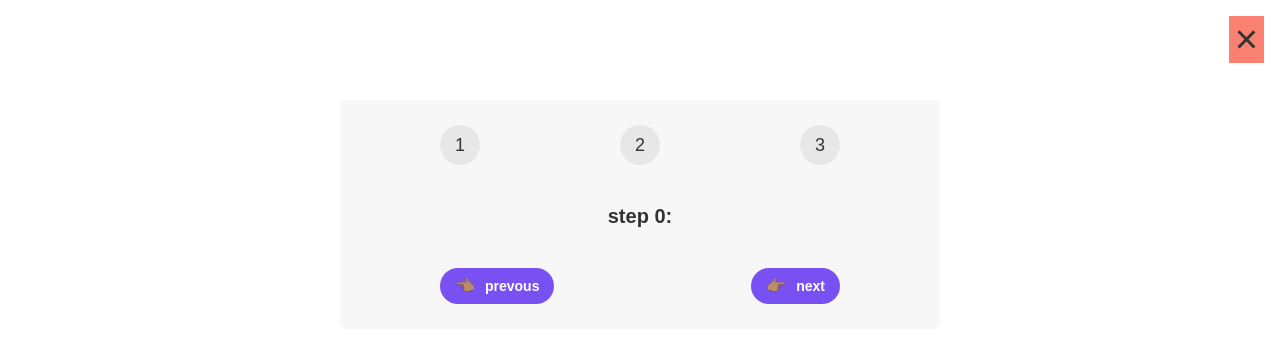
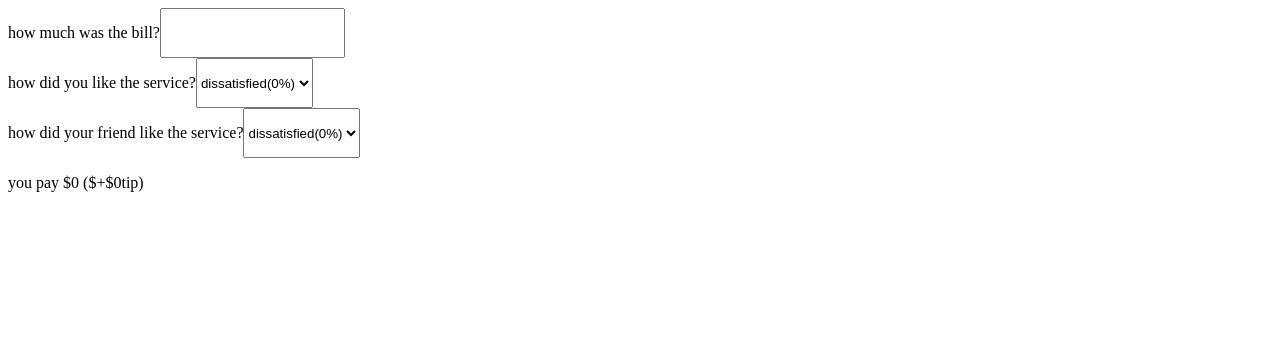
Before and after one commit to mojtabasharafiyeh/jonas-react-course, a React (Create React App) app: page / in a window 1280 px wide. Shown: the top 342 px of the page. Built offline with nearby package versions, Linux system fonts and the light colour scheme.

Commit message:
implement challange 1 and part 1

```diff
--- a/src/App.js
+++ b/src/App.js
@@ -1,64 +1,43 @@
 import { useState } from 'react'
-import Button from './Button'
+import BillCalculator from './BillCalculator'
+import TipCalculator from './TipCalculator'
 
 export default function App() {
-  const [step, setstep] = useState(0)
-  console.log(step)
-  const [isOpen, setISoPEN] = useState(true)
-  const [isActive, setIsActive] = useState(false)
-  const stepUpHandler = function () {
-    step >= 3 || setstep(step + 1)
+  const [bill, setbill] = useState(null)
+  const [select, setselect] = useState(0)
+  const [select2, setselect2] = useState(0)
+  const tip = (select * bill) / 100 + (select2 * bill) / 100
+  function changeHandler(e) {
+    setbill(+e.target.value)
   }
-  const stepDownHandler = function () {
-    step <= 0 || setstep(step - 1)
+  function selectHandler(e) {
+    setselect(+e.target.value)
   }
-  const closeHandel = function () {
-    setISoPEN(!isOpen)
-    setIsActive((current) => !current)
+  function selectHandler2(e) {
+    setselect2(+e.target.value)
   }
-  const message = ['learn react', 'apply a job', 'earn some money']
+
   return (
     <>
-      <button
-        style={{
-          backgroundColor: isActive ? '' : 'salmon',
-          color: isActive ? 'blue' : '',
-        }}
-        className='close'
-        onClick={closeHandel}
-      >
-        &times;
-      </button>
-      {isOpen ? (
-        <div className='steps'>
-          <div className='numbers'>
-            <div className={step >= 1 ? 'active' : ''}>1</div>
-            <div className={step >= 2 ? 'active' : ''}>2</div>
-            <div className={step >= 3 ? 'active' : ''}>3</div>
-          </div>
-          <p className='message'>
-            step {step}:{message[step - 1]}
-          </p>
-          <div className='buttons'>
-            <Button
-              onc={stepDownHandler}
-              type='prevous'
-              bgcolor='#7950f2'
-              color='#fff'
-              emoji='👈🏽'
-            />
-            <Button
-              onc={stepUpHandler}
-              type='next'
-              bgcolor='#7950f2'
-              color='#fff'
-              emoji='👉🏽'
-            />
-          </div>
-        </div>
-      ) : (
-        <div></div>
-      )}
+      <BillCalculator
+        text='how much was the bill?'
+        bill={bill}
+        onchangeHandler={changeHandler}
+      />
+      <TipCalculator
+        onselectHandler={selectHandler}
+        select={select}
+        text='how did you like the service?'
+      />
+      <TipCalculator
+        onselectHandler={selectHandler2}
+        select={select2}
+        text='how did your friend like the service?'
+      />
+      <p>
+        you pay ${bill + tip} (${bill}+$
+        {tip}tip)
+      </p>
     </>
   )
 }
--- /dev/null
+++ b/src/BillCalculator.js
@@ -0,0 +1,8 @@
+export default function BillCalculator({ text, bill, onchangeHandler }) {
+  return (
+    <div style={{ display: 'flex' }}>
+      <p>{text}</p>
+      <input onChange={onchangeHandler} value={bill} type='number'></input>
+    </div>
+  )
+}
--- a/src/Button.js
+++ /dev/null
@@ -1,8 +0,0 @@
-export default function Button({ bgcolor, color, type, onc, emoji }) {
-  return (
-    <button onClick={onc} style={{ backgroundColor: bgcolor, color: color }}>
-      <span>{emoji}</span>
-      {type}
-    </button>
-  )
-}
--- /dev/null
+++ b/src/TipCalculator.js
@@ -0,0 +1,21 @@
+export default function TipCalculator({ text, select, onselectHandler }) {
+  return (
+    <div style={{ display: 'flex' }}>
+      <p>{text}</p>
+      <select value={select} onChange={onselectHandler}>
+        <option type='dis' value={0}>
+          dissatisfied(0%)
+        </option>
+        <option type='ok' value={5}>
+          ok(5%)
+        </option>
+        <option type='good' value={10}>
+          good(10%)
+        </option>
+        <option type='amaz' value={20}>
+          amaz(20%)
+        </option>
+      </select>
+    </div>
+  )
+}
--- a/src/index.css
+++ /dev/null
@@ -1,99 +0,0 @@
-/*
-const messages = [
-  "Learn React ⚛️",
-  "Apply for jobs 💼",
-  "Invest your new income 🤑",
-];
- */
-
-* {
-  box-sizing: border-box;
-}
-
-body {
-  font-family: sans-serif;
-  color: #333;
-}
-
-.steps {
-  width: 600px;
-  background-color: #f7f7f7;
-  border-radius: 7px;
-  padding: 25px 100px;
-  margin: 100px auto;
-}
-
-.numbers {
-  display: flex;
-  justify-content: space-between;
-}
-
-.numbers > div {
-  height: 40px;
-  aspect-ratio: 1;
-  background-color: #e7e7e7;
-  border-radius: 50%;
-  display: flex;
-  align-items: center;
-  justify-content: center;
-  font-size: 18px;
-}
-
-.numbers .active {
-  background-color: #7950f2;
-  color: #fff;
-}
-
-.message {
-  text-align: center;
-  font-size: 20px;
-  margin: 40px 0;
-  font-weight: bold;
-
-  display: flex;
-  flex-direction: column;
-  align-items: center;
-}
-
-.buttons {
-  display: flex;
-  justify-content: space-between;
-}
-
-.buttons button {
-  border: none;
-  cursor: pointer;
-  padding: 10px 15px;
-  border-radius: 100px;
-  font-size: 14px;
-  font-weight: bold;
-
-  display: flex;
-  align-items: center;
-  gap: 10px;
-}
-
-.buttons button span {
-  font-size: 16px;
-  line-height: 1;
-}
-
-h3 {
-  margin: 0;
-  text-transform: uppercase;
-}
-
-.close {
-  position: absolute;
-  top: 16px;
-  right: 16px;
-  border: none;
-  background: none;
-  cursor: pointer;
-  font-size: 40px;
-  color: inherit;
-}
-
-.close:hover {
-  color: #7950f2;
-}
--- a/src/index.js
+++ b/src/index.js
@@ -1,6 +1,5 @@
 import React from 'react'
 import ReactDOM, { createRoot } from 'react-dom/client'
 import App from './App'
-import './index.css'
 const root = ReactDOM.createRoot(document.getElementById('root'))
 root.render(<App />)
```
